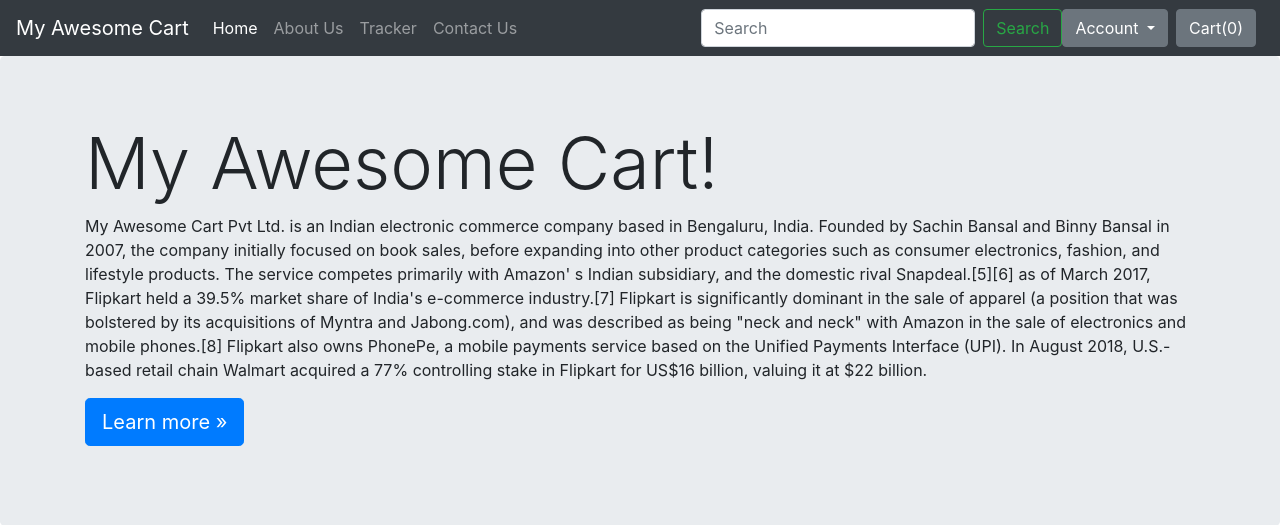
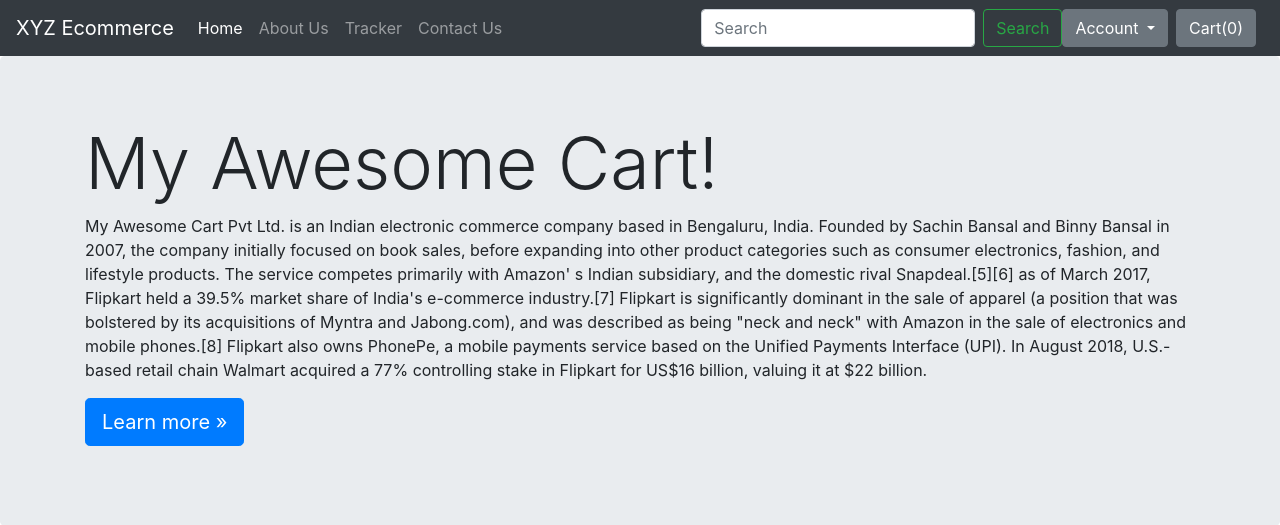
Before and after one commit to priyanshu2015/cyberattack-django, a Django app: page /shop/about/ in a window 1280 px wide. Shown: the top 525 px of the page. Run offline with Django 3.2, Linux system fonts and the light colour scheme; some libraries are stand-ins or nearby versions.

Commit message:
adding name to website

```diff
--- a/shop/templates/shop/basic.html
+++ b/shop/templates/shop/basic.html
@@ -16,7 +16,7 @@
   <body>
 
     <nav class="navbar navbar-expand-lg navbar-dark bg-dark">
-  <a class="navbar-brand" href="/shop">My Awesome Cart</a>
+  <a class="navbar-brand" href="/shop">XYZ Ecommerce</a>
   <button class="navbar-toggler" type="button" data-toggle="collapse" data-target="#navbarSupportedContent" aria-controls="navbarSupportedContent" aria-expanded="false" aria-label="Toggle navigation">
     <span class="navbar-toggler-icon"></span>
   </button>
```
